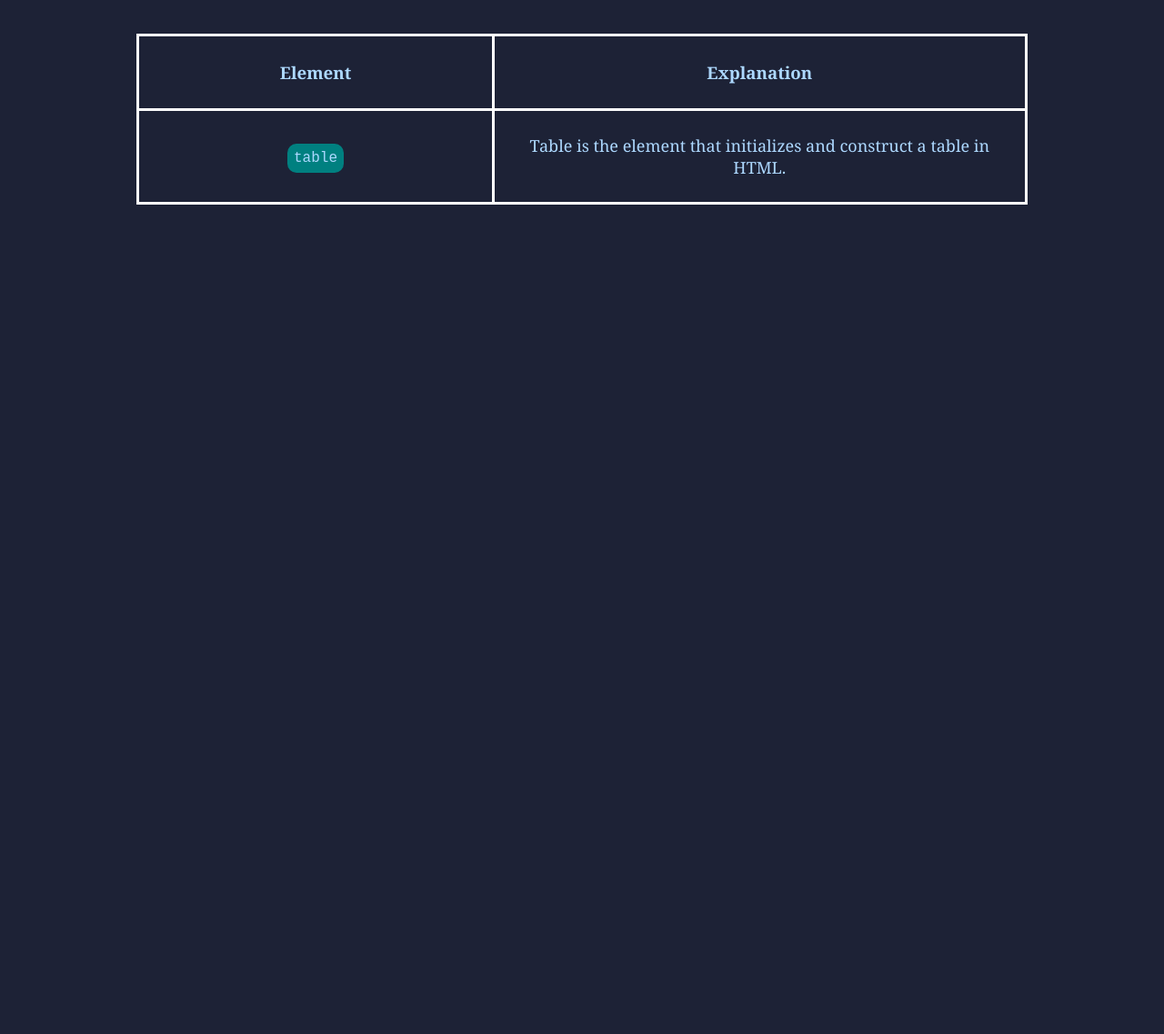
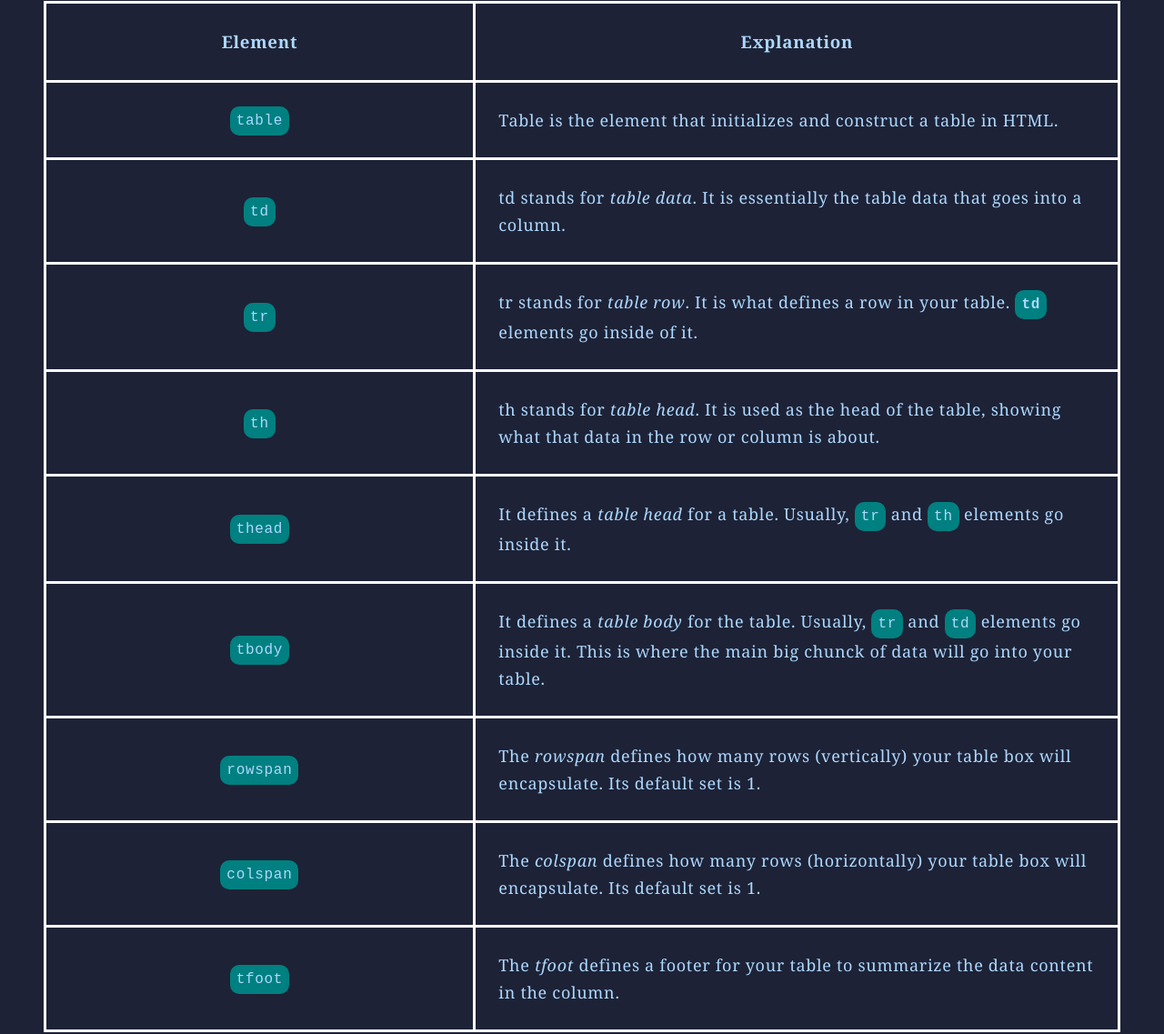
Before and after one commit to Feguri/HTML-tables, a plain HTML site: page index.html in a window 1280 px wide. Shown: the part 200-1337 px from the top of the page at 91% size. Before the commit the page ends 800 px from the top, so only its background shows below. Drawn offline with Linux system fonts and the light colour scheme.

Commit message:
added table elements

```diff
--- a/index.html
+++ b/index.html
@@ -25,10 +25,53 @@
                         <td><code>table</code></td>
                         <td class="longer-row"><p>Table is the element that initializes and construct a table in HTML.</p></td>
                     </tr>
+                    <tr>
+                        <td><code>td</code></td>
+                        <td class="longer-row"><p>td stands for <em>table data</em>. It is essentially the table data that goes into a column.</p></td>
+                    </tr>
+                    <tr>
+                        <td><code>tr</code></td>
+                        <td class="longer-row"><p>tr stands for <em>table row</em>. It is what defines a row in your table. <strong><code>td</code></strong>
+                        elements go inside of it.</p></td>
+                    </tr>
+                    <tr>
+                        <td><code>th</code></td>
+                        <td class="longer-row"><p>th stands for <em>table head</em>. It is used as the head of the table, showing what that data in the row
+                        or column is about.
+                        </p></td>
+                    </tr>
+                    <tr>
+                        <td><code>thead</code></td>
+                        <td class="longer-row"><p>It defines a <em>table head</em> for a table. Usually, <code>tr</code> and <code>th</code> elements go
+                        inside it.</p></td>
+                    </tr>
+                    <tr>
+                        <td><code>tbody</code></td>
+                        <td class="longer-row"><p>It defines a <em>table body</em> for the table. Usually, <code>tr</code> and <code>td</code> elements go
+                        inside it. This is where the main big chunck of data will go into your table.</p></td>
+                    </tr>
+                    <tr>
+                        <td><code>rowspan</code></td>
+                        <td class="longer-row"><p>The <em>rowspan</em> defines how many rows (vertically) your table box will encapsulate.
+                        Its default set is 1.</p></td>
+                    </tr>
+                    <tr>
+                        <td><code>colspan</code></td>
+                        <td class="longer-row"><p>The <em>colspan</em> defines how many rows (horizontally) your table box will encapsulate.
+                        Its default set is 1.</p></td>
+                    </tr>
+                    <tr>
+                        <td><code>tfoot</code></td>
+                        <td class="longer-row"><p>The <em>tfoot</em> defines a footer for your table to summarize the data content in the column.</p></td>
+                    </tr>
 
                 </tbody>
             </table>
         </main>
 
+        <footer>
+
+        </footer>
+
     </body>
 </html>
--- a/style.css
+++ b/style.css
@@ -4,6 +4,8 @@ body {
 h1, hr, h2, h3, h4, h5, h6, p, table, th, td{
     font-family:Georgia, 'Times New Roman', Times, serif;
     color: #add8ff;
+    letter-spacing: 0.7px;
+    line-height: 30px;
 }
 
 h1 {
@@ -38,6 +40,12 @@ code {
     border-radius: 10px;
     padding: 7px;
 }
+footer {
+    height: 300px;
+    width: 100%;
+    background-color: #2c2e41;
+    margin-top: 150px;
+}
 .padding-left {
     padding-left: 10%;
 }
@@ -47,6 +55,9 @@ code {
 }
 .longer-row {
     width: 100px;
+    padding-left: 25px;
+    padding-right: 22px;
+    text-align: left;
 }
 .table-small {
     width: 10%;
```
